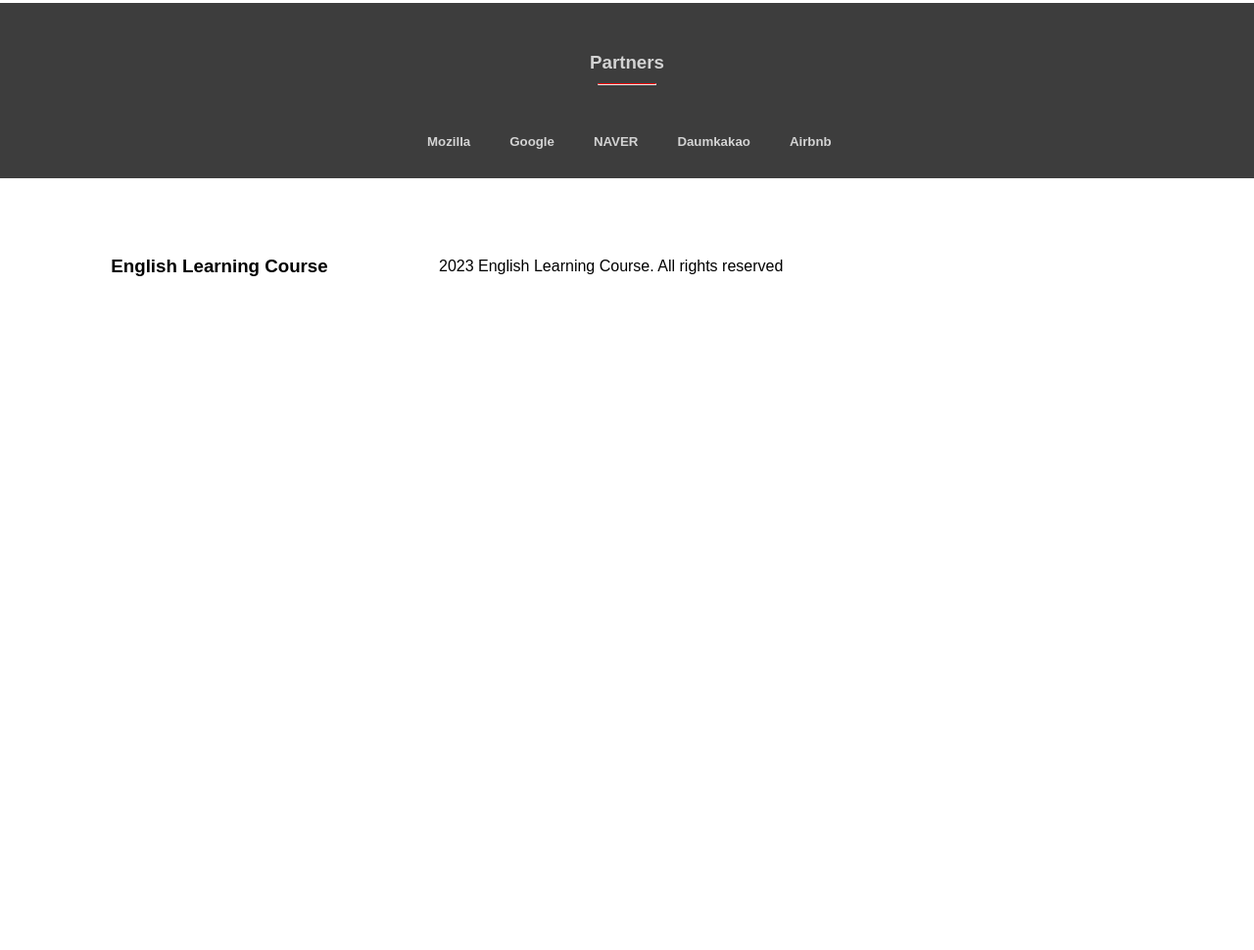
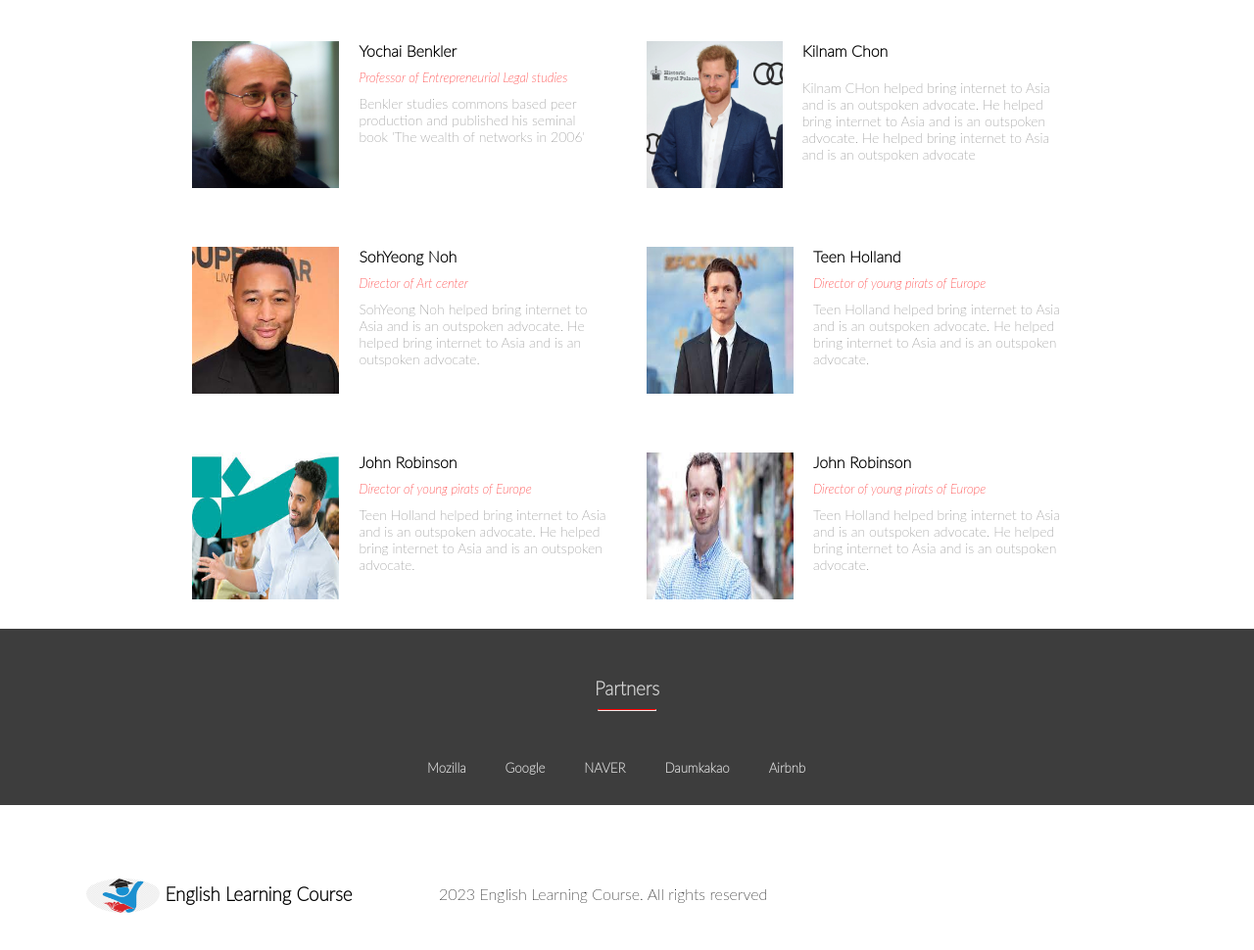
Before and after one commit to AFakhriddinov/English-learning-Course, a plain HTML site: page index.html in a window 1280 px wide. Shown: the part 1172-2142 px from the top of the page at 98% size. Before the commit the page ends 1534 px from the top, so only its background shows below. Drawn offline with Linux system fonts and the light colour scheme.

Commit message:
Fix JS functionality

```diff
--- a/index.html
+++ b/index.html
@@ -8,10 +8,10 @@
       rel="stylesheet"
       href="https://cdnjs.cloudflare.com/ajax/libs/font-awesome/4.7.0/css/font-awesome.min.css"
     />
-    <script
+    <!-- <script
       src="https://kit.fontawesome.com/a076d05399.js"
       crossorigin="anonymous"
-    ></script>
+    ></script> -->
 
     <link rel="stylesheet" href="./styles.css" />
 
@@ -160,75 +160,11 @@
       </div>
       <h4 class="program-last-h4">See the whole programs</h3>
     </section>
-    <section class="team" id="team1">
+    <section class="team" id="team">
       <h3 class="team-h3">Our Team</h3>
       <hr class="program-hr" />
 
-      <!-- <div class="flex-container">
-        <div class="item">
-          <img class="team-img" src="./images/1.jpg" alt="">
-          <div class="team-div">
-            <h4 class="team-h4">Yochai Benkler</h4>
-            <p class="team-p-italic">Professor of Entrepreneurial Legal studies</p>
-            <p class="team-p">Benkler studies commons based peer production and published his seminal book
-              "The wealth of networks in 2006"
-            </p>
-          </div>
-        </div>
-        <div class="item">
-          <img class="team-img" src="./images/2.jpg" alt="">
-          <div class="team-div">
-            <h4 class="team-h4">Kilnam Chon</h4>
-            <p class="team-p">Kilnam CHon helped bring internet to Asia and is an outspoken advocate. He helped
-              bring internet to Asia and is an outspoken advocate. He helped bring internet to Asia and is an outspoken advocate
-            </p>
-          </div>
-        </div>
-      </div>
-      <div class="flex-container">
-        <div class="item">
-          <img class="team-img" src="./images/3.jpg" alt="">
-          <div class="team-div">
-            <h4 class="team-h4">SohYeong Noh</h4>
-            <p class="team-p-italic">Director of Art center</p>
-            <p class="team-p">SohYeong Noh helped bring internet to Asia and is an outspoken advocate. He helped
-              bring internet to Asia and is an outspoken advocate.
-            </p>
-          </div>
-        </div>
-        <div class="item">
-          <img class="team-img" src="./images/4.jpg" alt="">
-          <div class="team-div">
-          <h4 class="team-h4">Teen Holland</h4>
-          <p class="team-p-italic">Director of young pirats of Europe</p>
-          <p class="team-p">Teen Holland helped bring internet to Asia and is an outspoken advocate. He helped
-            bring internet to Asia and is an outspoken advocate.
-          </p>
-          </div>
-        </div>
-      </div>
-      <div class="flex-container">
-        <div class="item">
-          <img class="team-img" src="./images/5.jpg" alt="">
-          <div class="team-div">
-          <h4 class="team-h4">John Robinson</h4>
-          <p class="team-p-italic">Director of young pirats of Europe</p>
-          <p class="team-p">SohYeong Noh helped bring internet to Asia and is an outspoken advocate. He helped
-            bring internet to Asia and is an outspoken advocate.
-          </p>
-          </div>
-        </div>
-        <div class="item">
-          <img class="team-img" src="./images/6.jpg" alt="">
-          <div class="team-div">
-          <h4 class="team-h4">Ryan Merkley</h4>
-          <p class="team-p-italic">Director of young pirats of Europe</p>
-          <p class="team-p">SohYeong Noh helped bring internet to Asia and is an outspoken advocate. He helped
-            bring internet to Asia and is an outspoken advocate.
-          </p>
-          </div>
-        </div>
-      </div> -->
+
     </section>
     <section class="partner_section">
       <h3 class="partner-h3">Partners</h3>
@@ -242,7 +178,10 @@
       </div>
     </section>
     <footer>
-      <h3 class="footer-h3">English Learning Course</h3>
+      <div class="footer-div">
+        <img class="logo-img footer-logo" src="./images/logo.png"/>
+        <h3 class="footer-h3">English Learning Course</h3>
+      </div>
       <p class="footer-p">2023 English Learning Course. All rights reserved</p>
     </footer>
 
--- a/javascript.js
+++ b/javascript.js
@@ -13,59 +13,53 @@
 
 const array = [
   {
-    image: "./images/1.jpg",
+    image: "images/1.jpg",
     name: "Yochai Benkler",
     heading: "Professor of Entrepreneurial Legal studies",
     description:
       "Benkler studies commons based peer production and published his seminal book 'The wealth of networks in 2006'",
-
   },
   {
-    image: "./images/2.jpg",
+    image: "images/2.jpg",
     name: "Kilnam Chon",
     heading: "",
     description:
       "Kilnam CHon helped bring internet to Asia and is an outspoken advocate. He helped bring internet to Asia and is an outspoken advocate. He helped bring internet to Asia and is an outspoken advocate",
-
   },
   {
-    image: "./images/3.jpg",
+    image: "images/3.jpg",
     name: "SohYeong Noh",
     heading: "Director of Art center",
     description:
       "SohYeong Noh helped bring internet to Asia and is an outspoken advocate. He helped bring internet to Asia and is an outspoken advocate.",
-
   },
   {
-    image: "./images/4.jpg",
+    image: "images/4.jpg",
     name: "Teen Holland",
     heading: "Director of young pirats of Europe",
     description:
       "Teen Holland helped bring internet to Asia and is an outspoken advocate. He helped bring internet to Asia and is an outspoken advocate.",
-
   },
   {
-    image: "./images/5.jpg",
-    name: "John Robinson,"
-    heading: "Director of young pirats of Europe",
-    description:
-      "Teen Holland helped bring internet to Asia and is an outspoken advocate. He helped bring internet to Asia and is an outspoken advocate.",
-
-  },
-  {
-    image: "./images/6.jpg",
+    image: "images/5.jpg",
     name: "John Robinson",
     heading: "Director of young pirats of Europe",
     description:
       "Teen Holland helped bring internet to Asia and is an outspoken advocate. He helped bring internet to Asia and is an outspoken advocate.",
-   }
+  },
+  {
+    image: "images/6.jpg",
+    name: "John Robinson",
+    heading: "Director of young pirats of Europe",
+    description:
+      "Teen Holland helped bring internet to Asia and is an outspoken advocate. He helped bring internet to Asia and is an outspoken advocate.",
+  },
 ];
 
 function team() {
-  const a = document.getElementById("team1");
-  a.style.border = "thin solid red"
-  for (let i = 0; i < 3; i += 1) {
-      a.innerHTML += `
+  const a = document.getElementById("team");
+  for (let i = 0; i < array.length; i += 2) {
+    a.innerHTML += `
     <div class="flex-container">
       <div class="item">
         <img class="team-img" src="${array[i].image}" alt="">
@@ -76,13 +70,15 @@ function team() {
         </div>
       </div>
       <div class="item">
-        <img class="team-img" src="${array[i+1].image}" alt="">
+        <img class="team-img" src="${array[i + 1].image}" alt=""/>
         <div class="team-div">
-          <h4 class="team-h4">${array[i+1].name}</h4>
-          <p class="team-p-italic">${array[i+1].heading}</p>
-          <p class="team-p">${array[i+1].description}</p>
+          <h4 class="team-h4">${array[i + 1].name}</h4>
+          <p class="team-p-italic">${array[i + 1].heading}</p>
+          <p class="team-p">${array[i + 1].description}</p>
         </div>
       </div>
     </div>`;
   }
 }
+
+team();
--- a/styles.css
+++ b/styles.css
@@ -1,5 +1,5 @@
 * {
-  font-family: "Poppins", sans-serif;
+  font-family: Lato Thin;
   padding: 0;
   margin: 0;
   box-sizing: border-box;
@@ -695,11 +695,13 @@ ul {
     font-weight: 600;
     font-size: 14px;
     line-height: 20px;
+    font-family: Lato Thin;
     color: grey;
   }
 
   .navig-border {
     border: thick solid red;
+    font-family: Lato Thin;
     padding: 5px;
   }
 
@@ -885,14 +887,21 @@ ul {
     display: flex;
     height: 180px;
     align-items: center;
+    justify-content: space-around;
   }
 
   .footer-h3 {
-    width: 35%;
-    text-align: center;
+    padding-top: 10px;
+    padding-left: 5px;
   }
 
   .footer-p {
-    width: 60%;
+    width: 65%;
+  }
+
+  .footer-div {
+    display: flex;
+    width: 35%;
+    justify-content: center;
   }
 }
```
Also changed, not shown: images/menu.png (added), images/x.png (added).
